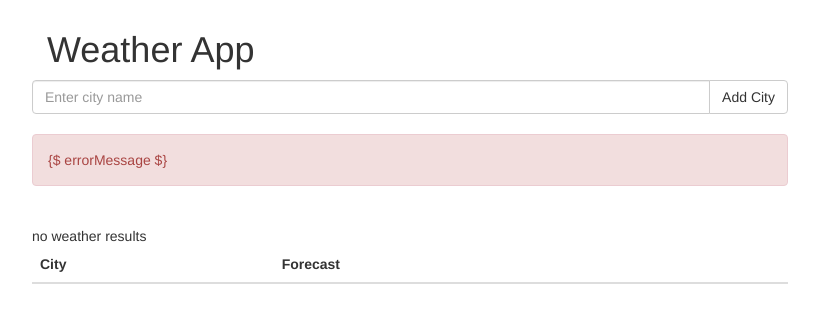
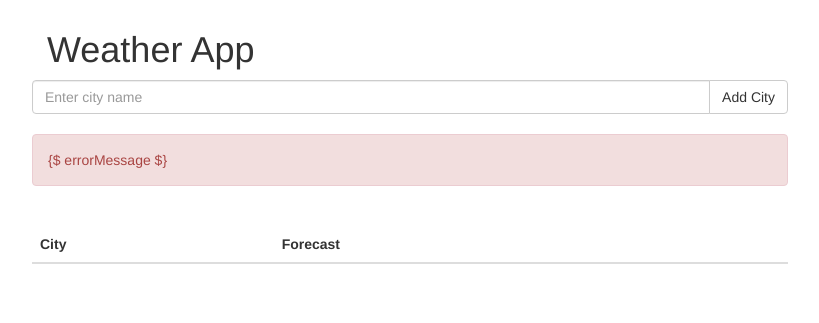
Before and after one commit to pauldiez/weatherapp, a Django app: page / in a window 1280 px wide. Shown: the top 323 px of the page, without its empty margins (230-1049 px from the left). Run offline with Django 3.2, Linux system fonts and the light colour scheme; lists and menus that the app fills with data are empty; some libraries are stand-ins or nearby versions.

Commit message:
cleaning up debug code

```diff
--- a/app/website/templates/index.html
+++ b/app/website/templates/index.html
@@ -40,7 +40,6 @@
                         </tr>
                     </thead>
                     <tbody>
-                        <tr ng-if="forecast"> no weather results</tr>
                         <tr ng-repeat="forecast in forecasts">
                             <td>{$ forecast.location $}</td>
                             <td>{$ forecast.temp $} °C</td>
```
